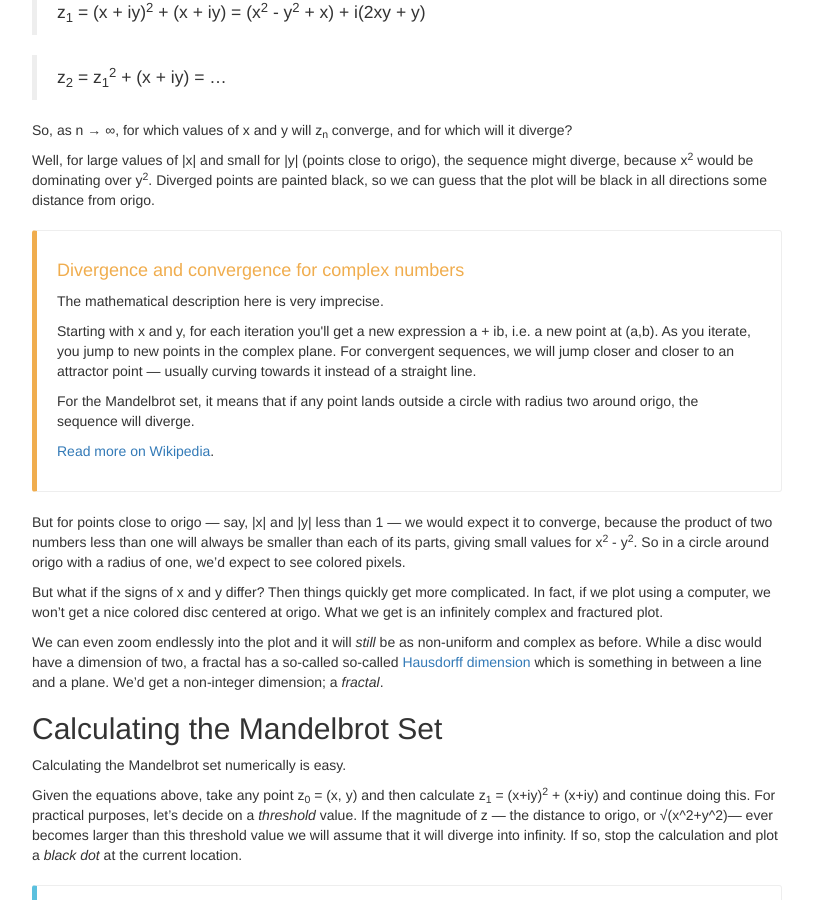
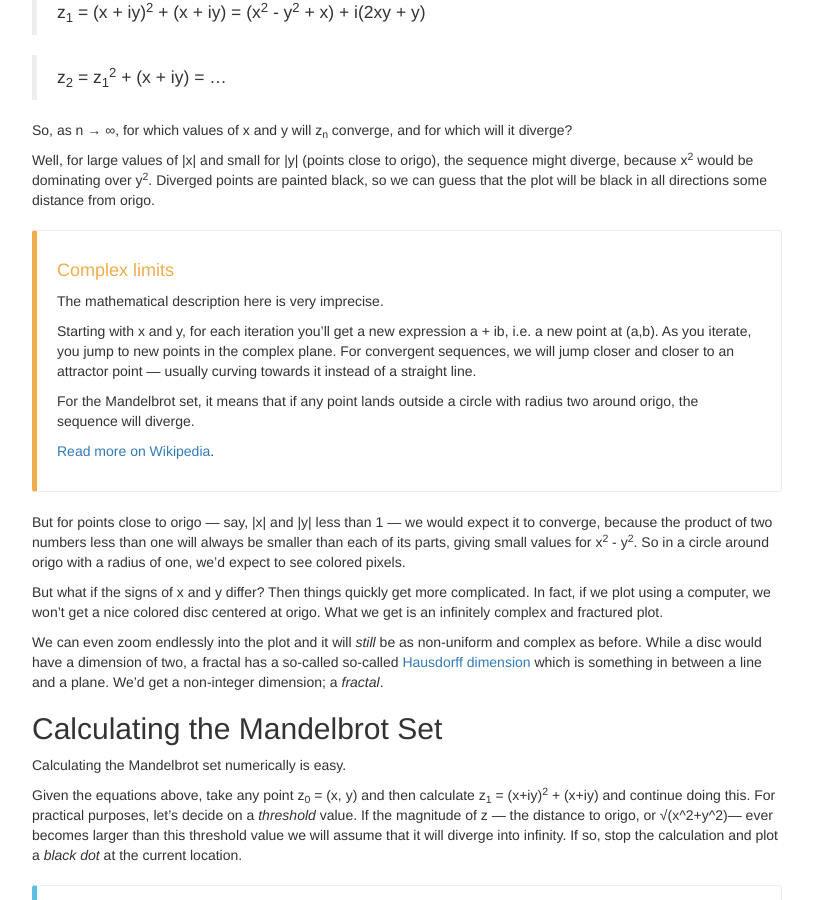
Before and after one commit to cslarsen/csl.name, a Jekyll site: the page built from _posts/2012-02-22-mandelbrot-rendering.markdown, in a window 1280 px wide and 900 px high, scrolled down 1133 px. Shown: the whole window, without its empty margins (38-851 px from the left). Built offline with Jekyll 4.4.1, drawn with Linux system fonts in a browser that asks for light colours; Markdown is read by kramdown in place of the engine named in the settings; comment, search, counter and statistics services are not loaded; some of the changed text lies outside the part shown.

Commit message:
Adds title option to callout

```diff
--- a/_plugins/bootstrap.rb
+++ b/_plugins/bootstrap.rb
@@ -5,28 +5,59 @@
 
 module Bootstrap
 
-  # Usage:
+  # Prints a callout box with an optional title and Markdown or HTML contents.
+  # You need to use Bootstrap for this to work, and you need to install the
+  # additional CSS from http://cpratt.co/twitter-bootstrap-callout-css-styles/
+  # as well.
+  #
+  # How to use it:
   #
   #   {% callout warning %}
-  #   ...
+  #   Hello, this is a warning!
+  #   We used the style `bs-callout-warning` here.
   #   {% endcallout %}
   #
-  # You can install the CSS from
-  # http://cpratt.co/twitter-bootstrap-callout-css-styles/
+  #   {% callout danger: Oops! %}
+  #   This box will make "Oops!" a title header.
+  #   {% endcallout %}
+  #
+  # Supported callout types:
+  #
+  #   - default (grey)
+  #   - primary (dark blue)
+  #   - success (green)
+  #   - info (light blue)
+  #   - warning (yellow)
+  #   - danger (red)
   #
   class Callout < Liquid::Block
-    def initialize(tag_name, callout_type, tokens)
+    def initialize(tag_name, params, tokens)
       super
-      @type = "bs-callout-" + callout_type
+      @type, @title = params.split(":")
+      @type = "bs-callout-" + @type
     end
 
     def render(context)
       content = super
-      html = "#{Kramdown::Document.new(content).to_html}"
-      "<div class='bs-callout #{@type}'>" + html + "</div>"
+      html = Kramdown::Document.new(content).to_html
+
+      title = ""
+      if @title
+        title = "\n<h4>" + @title.strip + "</h4>\n"
+      end
+
+      "<div class='bs-callout #{@type}'>" + title + html + "</div>"
     end
   end
 
+  # Produces a Bootstrap lead div tag that supports Markdown or HTML contents.
+  #
+  # Usage:
+  #
+  #   {% lead %}
+  #   Four score and seven years ago ...
+  #   {% endlead %}
+  #
   class Lead < Liquid::Block
     def initialize(name, whatever, tokens)
       super
@@ -34,7 +65,7 @@ module Bootstrap
 
     def render(context)
       content = super
-      html = "#{Kramdown::Document.new(content).to_html}"
+      html = Kramdown::Document.new(content).to_html
        "<div class='lead'>" + html + "</div>"
       end
   end
--- a/_posts/2012-02-22-mandelbrot-rendering.markdown
+++ b/_posts/2012-02-22-mandelbrot-rendering.markdown
@@ -9,11 +9,11 @@ disqus: true
 tags: JavaScript Mandelbrot Math
 ---
 
-<p class="lead">
-In 2012, I made a <a href="http://mandelbrot-set.com">Mandelbrot renderer i
+{% lead %}
+In 2012, I made a <a href="http://mandelbrot-set.com">Mandelbrot renderer in
 JavaScript</a>. Here I will explain how you can do it yourself, including how
 to implement smooth coloring and making it fast.
-</p>
+{% endlead %}
 
 <p>
   <img class="img-rounded img-responsive"
@@ -60,30 +60,21 @@ Well, for large values of <span>|x|</span> and small for <span>|y|</span>
 Diverged points are painted black, so we can guess that the plot will be black
 in all directions some distance from origo.
 
-<div class="bs-callout bs-callout-warning">
-<h4>Divergence and convergence for complex numbers</h4>
-<p>
+{% callout warning: Complex limits %}
 The mathematical description here is very imprecise.
-</p>
 
-<p>
 Starting with <span>x</span> and <span>y</span>, for each iteration you'll get
 a new expression <span>a + ib</span>, i.e. a new point at <span>(a,b)</span>.
 As you iterate, you jump to new points in the complex plane.  For
 convergent sequences, we will jump closer and closer to an attractor point
 &mdash; usually curving towards it instead of a straight line.
-</p>
 
-<p>
 For the Mandelbrot set, it means that if
 any point lands outside a circle with radius two around origo, the sequence
 will diverge.
-</p>
 
-<p>
 <a href="https://en.wikipedia.org/wiki/Complex_quadratic_polynomial#Critical_orbit">Read more on Wikipedia</a>.
-</p>
-</div>
+{% endcallout %}
 
 But for points close to origo &mdash; say, <span>|x|</span> and
 <span>|y|</span> less than 1 &mdash; we would expect it to converge, because
@@ -100,7 +91,7 @@ We can even zoom endlessly into the plot and it will <em>still</em> be as
 non-uniform and complex as before.  While a disc would have a dimension of two,
 a fractal has a so-called so-called [Hausdorff dimension](http://en.wikipedia.org/wiki/Hausdorff_dimension)
 which is something in between a line and a plane.  We'd get a non-integer
-dimension; a <em>fractal</em>.
+dimension; a *fractal*.
 
 Calculating the Mandelbrot Set
 ------------------------------
```
